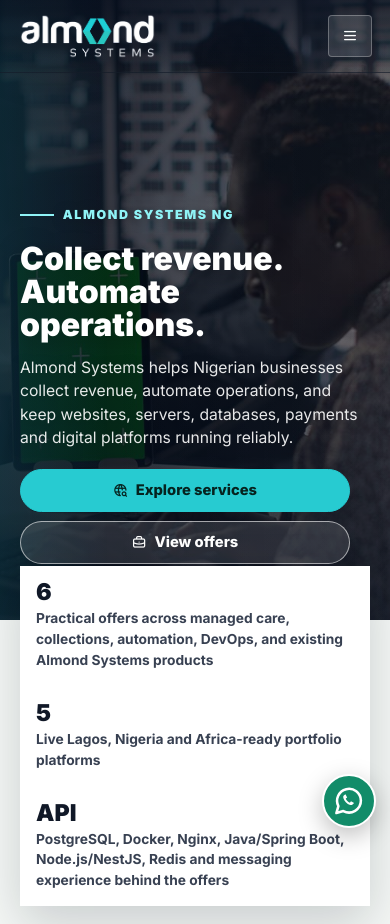
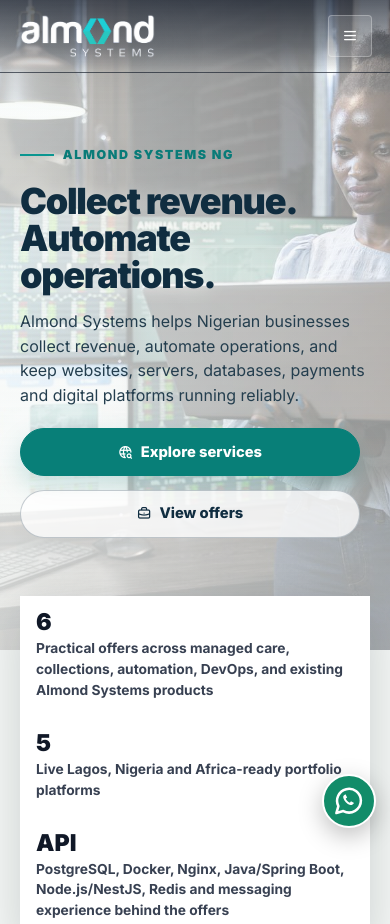
Before and after one commit to kingkpono2/almondsystems.com.ng, a plain HTML site: page index.html in a window 390 px wide. Shown: the top 924 px of the page. Drawn offline with Linux system fonts and the light colour scheme.

Commit message:
Brighten homepage hero and improve responsive CTAs

```diff
--- a/index.html
+++ b/index.html
@@ -770,6 +770,74 @@ details p{
 
 
 
+
+/* Refined bright hero: professional image, light glass overlay and clear CTA hierarchy. */
+.hero{
+  min-height: min(760px, 88vh);
+  align-items:center;
+  background-image:
+    linear-gradient(90deg,rgba(247,250,250,.22) 0%,rgba(247,250,250,.08) 55%,rgba(247,250,250,0) 100%),
+    url("assets/images/almond-hero-professional.jpg?v=20261118");
+  background-position:center center;
+  background-size:cover;
+}
+.hero::before{
+  background:linear-gradient(90deg,rgba(248,251,250,.24) 0%,rgba(248,251,250,.08) 58%,transparent 100%);
+}
+.hero::after{display:none;animation:none}
+.hero-copy{
+  width:min(var(--max),calc(100% - 48px));
+  margin:0 auto;
+  padding:clamp(72px,10vh,112px) 0;
+}
+.hero-copy > *{max-width:680px}
+.hero .kicker{color:#087b78;text-shadow:none}
+.hero .kicker::before{background:#0b9690}
+.hero h1{
+  color:#102d40;
+  text-shadow:0 2px 18px rgba(255,255,255,.5);
+  font-size:clamp(2.65rem,5.2vw,4.65rem);
+  line-height:1.02;
+  letter-spacing:-.035em;
+}
+.hero .lead{
+  color:#243e4e;
+  text-shadow:none;
+  font-size:clamp(1.02rem,1.5vw,1.2rem);
+  line-height:1.62;
+  max-width:640px;
+}
+.hero-actions{align-items:center;gap:.85rem}
+.hero .btn-primary{
+  background:#087f78;border-color:#087f78;color:#fff;
+  box-shadow:0 10px 26px rgba(8,127,120,.2);
+}
+.hero .btn-primary:hover{background:#066a65;border-color:#066a65;color:#fff}
+.hero .btn-light{
+  background:rgba(255,255,255,.78);
+  border-color:rgba(16,45,64,.24);color:#102d40;
+  backdrop-filter:blur(12px);
+}
+.hero .btn-light:hover{background:#fff;border-color:#087f78}
+@media(max-width:980px){
+  .hero{min-height:650px;justify-content:center;background-position:58% center}
+  .hero-copy{padding:96px 0 78px}
+}
+@media(max-width:620px){
+  .hero{
+    min-height:650px;
+    background-image:linear-gradient(90deg,rgba(248,251,250,.72),rgba(248,251,250,.42)),
+      url("assets/images/almond-hero-professional.jpg?v=20261118");
+    background-position:62% center;
+  }
+  .hero::before{background:linear-gradient(180deg,rgba(248,251,250,.08),rgba(248,251,250,.42))}
+  .hero-copy{width:calc(100% - 40px);padding:90px 0 64px}
+  .hero h1{font-size:clamp(2.25rem,9vw,3.1rem);line-height:1.03}
+  .hero .lead{font-size:1rem;line-height:1.55}
+  .hero-actions{display:flex;flex-direction:column;align-items:stretch;width:min(340px,100%)}
+  .hero-actions .btn{width:100%;min-height:48px}
+}
+
 </style>
 </head>
 
```
